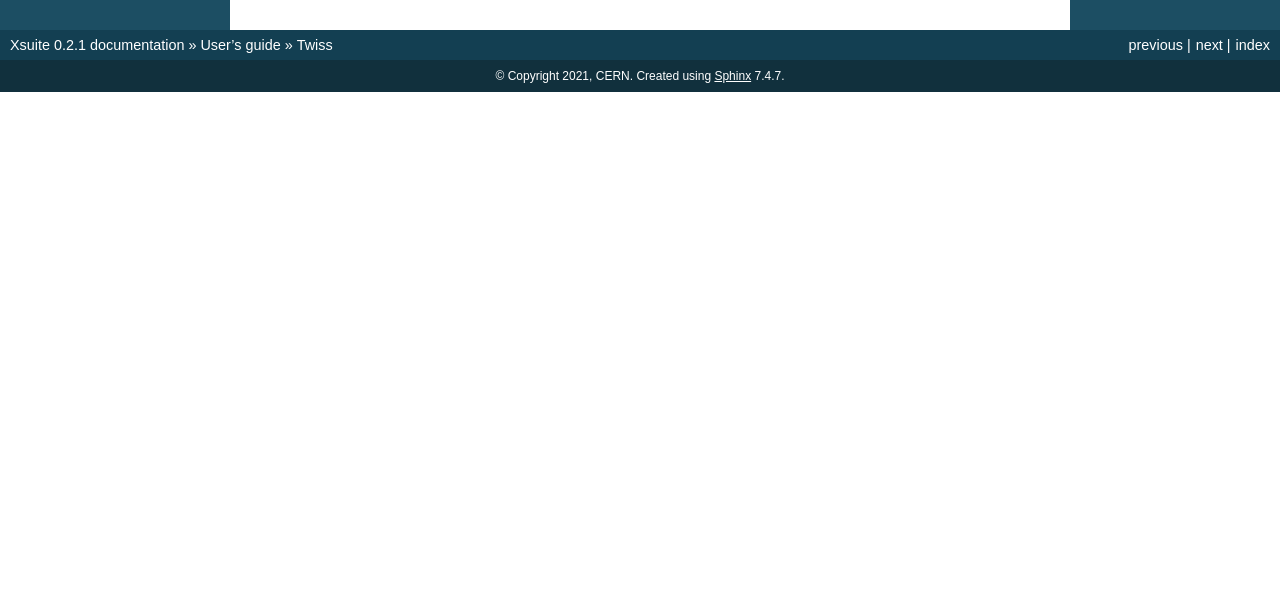
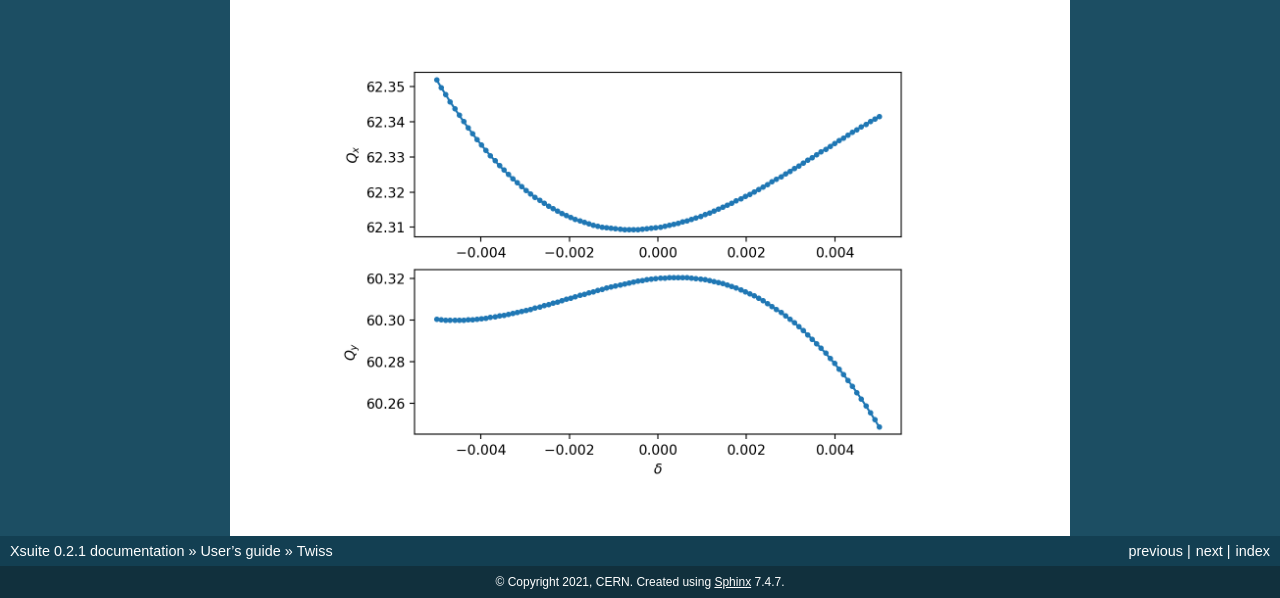
Before and after one commit to xsuite/xsuite, a Sphinx documentation site: the page built from docs/twiss.rst, in a window 1280 px wide. Shown: the part 2019-2617 px from the top of the page. Built offline with Sphinx 7.4.7, drawn with Linux system fonts in a browser that asks for light colours; before the commit the page ends 2111 px from its top, so only the background shows below that.

Commit message:
Add figure

```diff
--- a/docs/twiss.rst
+++ b/docs/twiss.rst
@@ -56,3 +56,7 @@ accelerator as shown in the following example:
 
 .. literalinclude:: generated_code_snippets/tune_vs_delta.py
    :language: python
+
+.. figure:: figures/twiss_vs_delta.png
+    :width: 80%
+    :align: center
```
